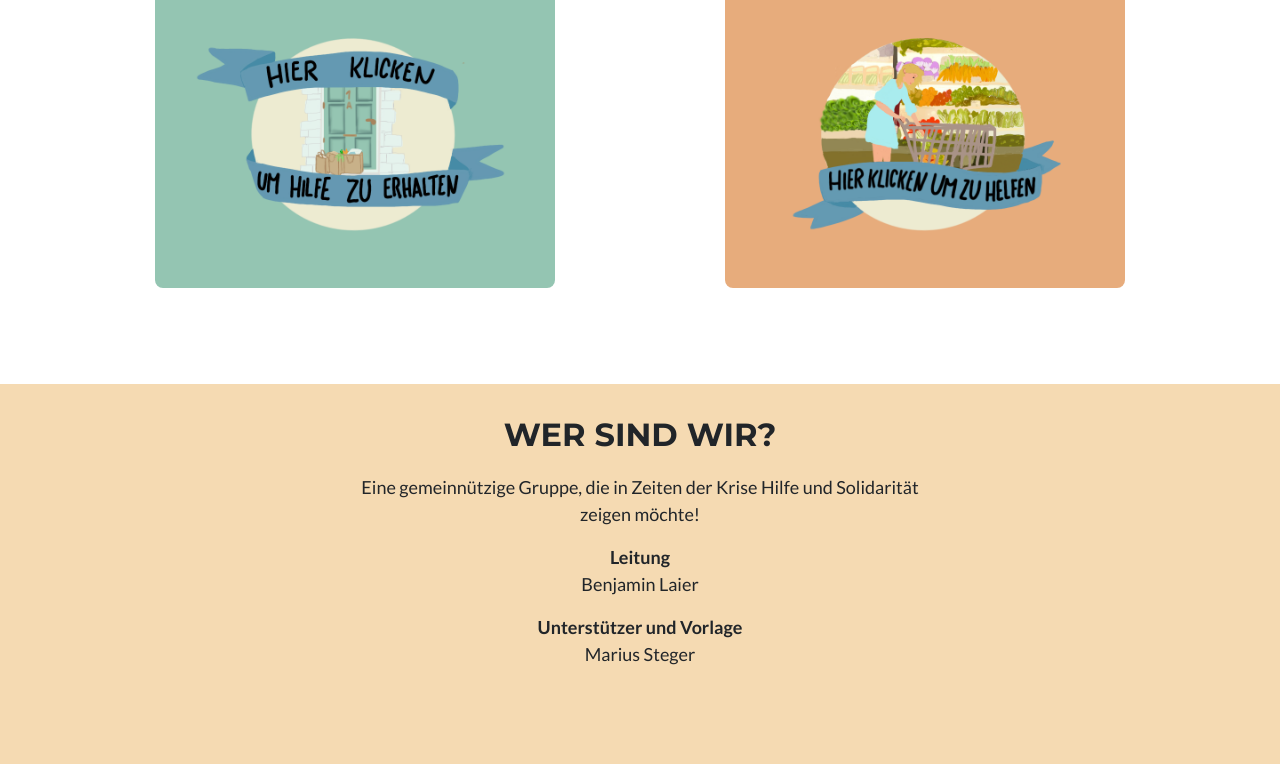
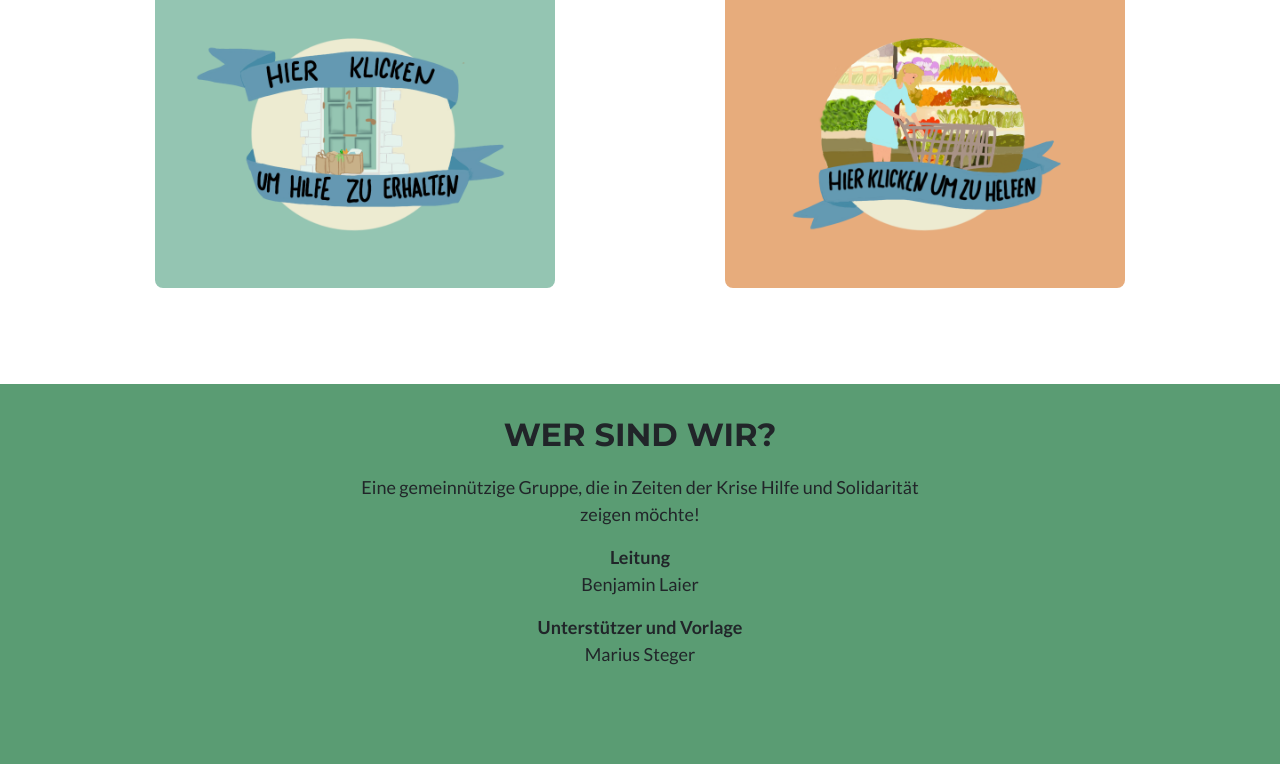
Before and after one commit to SYoy/voluntary_grocery_shopping, a Django app: page / in a window 1280 px wide. Shown: the part 885-1665 px from the top of the page. Run offline with Django 3.2, Linux system fonts and the light colour scheme; data that the repository does not hold is empty; some libraries are stand-ins or nearby versions.

Commit message:
colors blue and green

```diff
--- a/EinkaufsApp/templates/public/start.html
+++ b/EinkaufsApp/templates/public/start.html
@@ -123,7 +123,7 @@
 
  <!-- Portfolio Section -->
   <section class="page-section portfolio" id="vorstellung">
-    <div class="container-fluid" style="background: #f5dab2; padding-bottom: 6rem; margin-bottom: -5rem; padding-top: 2rem; margin-top: -6rem">
+    <div class="container-fluid" style="background: #5a9c73; padding-bottom: 6rem; margin-bottom: -5rem; padding-top: 2rem; margin-top: -6rem">
       <!-- Portfolio Grid Items -->
       <div class="row justify-content-center">
         <!-- Portfolio Item 2 -->
```
